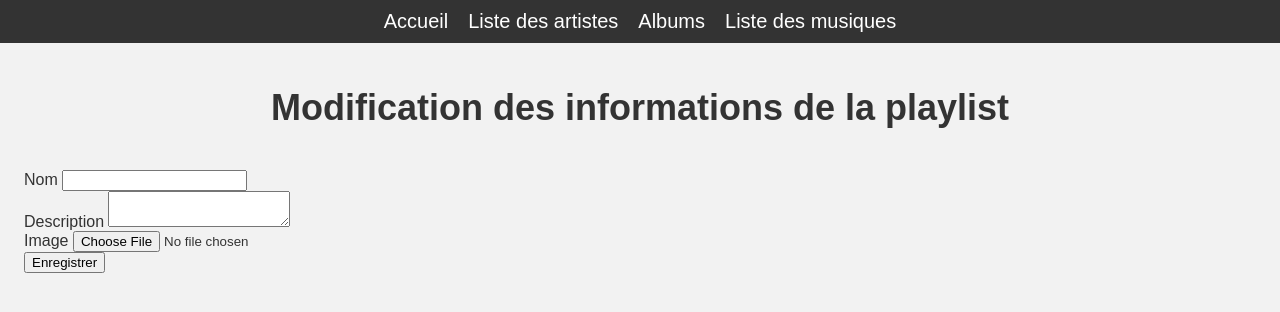
After one commit to cocozer/audioverse, a Flask app: page /playlist/edit/1 in a window 1280 px wide. The commit adds this page. Shown: the top 312 px of the page. Run offline with Flask 3, Linux system fonts and the light colour scheme; data that the repository does not hold is empty.

Commit message:
ajout update playlist

```diff
--- a/server.py
+++ b/server.py
@@ -51,6 +51,46 @@ def playlist(id_playlist):
 
     return render_template('playlist.html', playlist=playlist, chansons=chansons, chansonspasdansplaylist=chansonspasdansplaylist)
 
+@app.route('/playlist/edit/<int:id_playlist>')
+def playlistedit(id_playlist):
+    cursor = db.cursor()
+    cursor.execute("SELECT playlist.* FROM Playlist WHERE playlist.id_playlist=%s", (id_playlist,))
+    playlist = cursor.fetchone()
+    cursor.close()
+
+    return render_template('playlist-edit-form.html', playlist=playlist)
+
+@app.route('/playlist/edit/post', methods=['POST'])
+def playlisteditpost():
+    id_playlist = int(request.form['id_playlist'])
+    nom = request.form['nom']
+    description = request.form['description']
+
+    app.config['UPLOADED_PHOTOS_DEST'] = 'static/playlists_img' # Modification de la destination
+    photos = UploadSet('photos', IMAGES)
+    configure_uploads(app, photos)
+    image = request.files.get('image')
+    if image:
+        try:
+            filename = photos.save(image)
+            image = filename
+        except UploadNotAllowed:
+            return redirect('/erreur-upload')
+    if not image:
+        cursor = db.cursor()
+        cursor.execute("UPDATE Playlist SET nom=%s, description=%s WHERE id_playlist=%s", (nom, description, id_playlist))
+        db.commit()
+        cursor.close()
+        id_playlist = str(id_playlist)
+        return redirect('/playlist/'+id_playlist)
+    if image:
+        cursor = db.cursor()
+        cursor.execute("UPDATE Playlist SET nom=%s, description=%s, image_upload=%s WHERE id_playlist=%s", (nom, description, image, id_playlist))
+        db.commit()
+        cursor.close()
+        id_playlist = str(id_playlist)
+        return redirect('/playlist/'+id_playlist)
+
 @app.route('/add/<int:id_playlist>/<int:id_chanson>')
 def add(id_chanson, id_playlist):
     cursor = db.cursor()
@@ -102,7 +142,6 @@ def newsons():
 
 @app.route('/sons/new/post', methods=['POST'])
 def newsonspost():
-    print("cc")
     id_chanson = int(request.form['id_chanson'])
     titre = request.form['titre']
     description = request.form['description']
--- /dev/null
+++ b/templates/playlist-edit-form.html
@@ -0,0 +1,39 @@
+<!DOCTYPE html>
+<html>
+<head>
+	<title>Formulaire de modification de playlist</title>
+	<meta charset="utf-8">
+    <link rel="stylesheet" href="../static/style.css">
+</head>
+<body>
+    <nav>
+		<a href="/">Accueil</a>
+		<a href="{{ url_for('artistes') }}">Liste des artistes</a>
+		<a href="{{ url_for('albums') }}">Albums</a>
+		<a href="{{ url_for('sons') }}">Liste des musiques</a>
+	</nav>
+    <main>
+        <h1>Modification des informations de la playlist</h1>
+        <form method="POST" enctype="multipart/form-data" action="/playlist/edit/post">
+            <div style="visibility:hidden" class="form-group">
+                <label for="id_playlist">ID Playlist</label>
+                <input type="number" name="id_playlist" id="id_playlist" class="form-control" value="{{ playlist[0] }}">
+            </div>
+            <div class="form-group">
+                <label for="nom">Nom</label>
+                <input type="text" name="nom" id="nom" value="{{ playlist[1] }}" class="form-control">
+            </div>
+            <div class="form-group">
+                <label for="description">Description</label>
+                <textarea name="description" id="description" class="form-control">{{ playlist[2] }}</textarea>
+            </div>
+            <div class="form-group">
+                <label for="image">Image</label>
+                <input type="file" name="image" id="image" class="form-control-file">
+            </div>
+            <button type="submit" class="btn btn-primary">Enregistrer</button>
+        </form>
+
+    </main>
+</body>
+</html>
--- a/templates/playlist.html
+++ b/templates/playlist.html
@@ -16,6 +16,7 @@
         <img width="300" src="/static/playlists_img/{{ playlist[4] }}">
 		<p>Description : {{ playlist[2] }}</p>
 		<p>Date de création : {{ playlist[3] }}</p>
+        <a href="/playlist/edit/{{ playlist[0] }}">Modifier la playlist</a>
 		<h2>Liste des chansons dans la playlist</h2>
         <div class="playlist">
             <ul>
```
Also changed, not shown: 1 other file.
